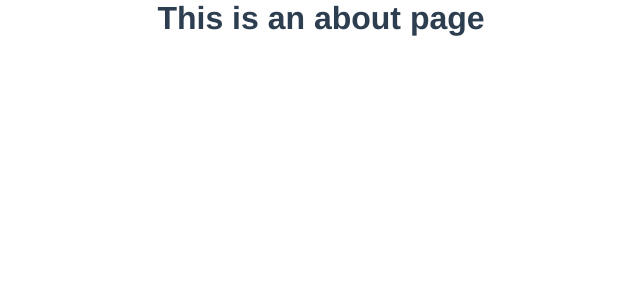
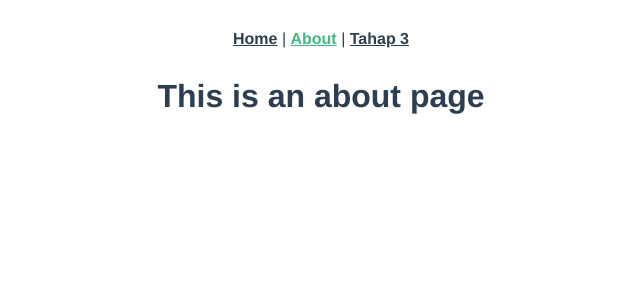
Before and after one commit to wypratama/redesigned-spork, a Vue app: page /about in a window 1280 px wide. Shown: the top 300 px of the page, without its empty margins (319-959 px from the left). Built offline with nearby package versions, Linux system fonts and the light colour scheme.

Commit message:
edit navigation

```diff
--- a/src/App.vue
+++ b/src/App.vue
@@ -1,10 +1,5 @@
 <template>
   <div id="app">
-    <!-- <div id="nav">
-      <router-link to="/">Home</router-link> |
-      <router-link to="/about">About</router-link> |
-      <router-link to="/tahap-3">Tahap 3</router-link>
-    </div> -->
     <router-view/>
   </div>
 </template>
--- a/src/views/About.vue
+++ b/src/views/About.vue
@@ -1,5 +1,10 @@
 <template>
   <div class="about">
+        <div id="nav">
+      <router-link to="/">Home</router-link> |
+      <router-link to="/about">About</router-link> |
+      <router-link to="/tahap-3">Tahap 3</router-link>
+    </div>
     <h1>This is an about page</h1>
   </div>
 </template>
--- a/src/views/Home.vue
+++ b/src/views/Home.vue
@@ -1,5 +1,10 @@
 <template>
   <div class="home">
+        <div id="nav">
+      <router-link to="/">Home</router-link> |
+      <router-link to="/about">About</router-link> |
+      <router-link to="/tahap-3">Tahap 3</router-link>
+    </div>
     <img alt="Vue logo" src="../assets/logo.png">
     <HelloWorld msg="Welcome to Your Vue.js App"/>
   </div>
```
